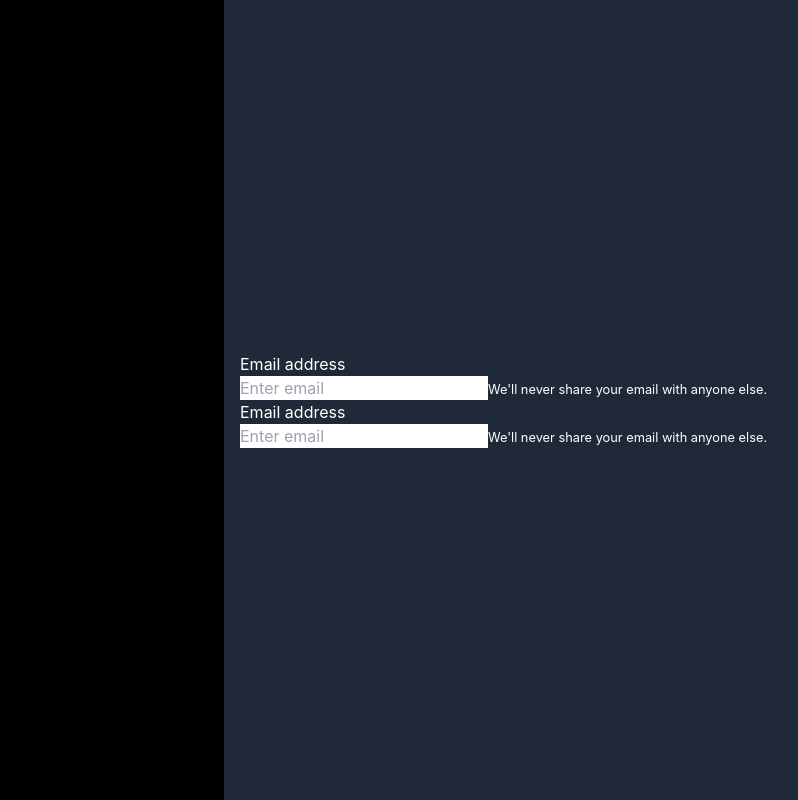
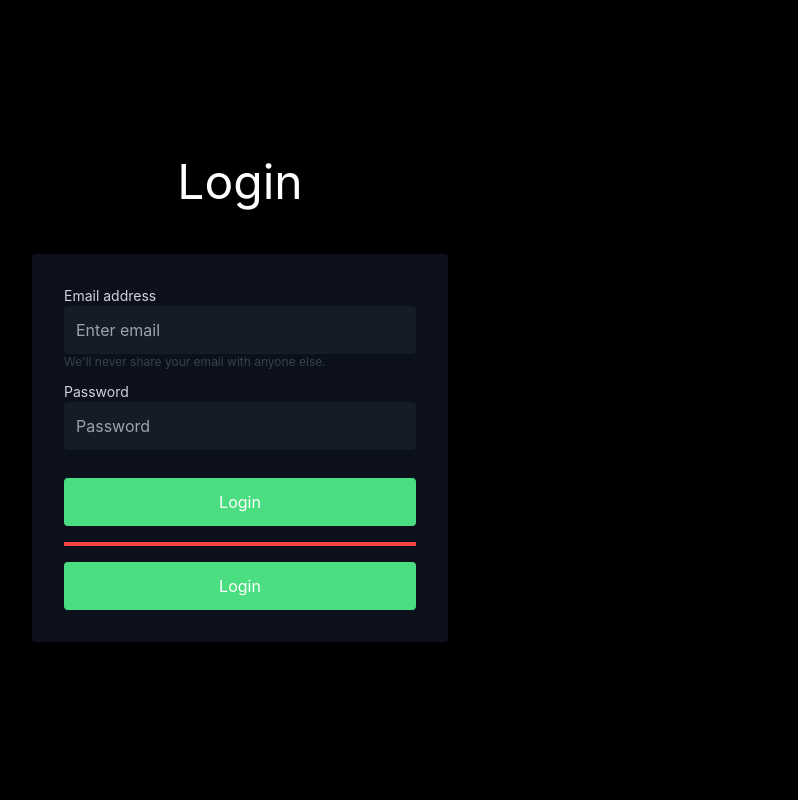
Before and after one commit to princecodes247/LinkCtrl--frontend, a React (Vite) app: page /register in a window 1280 px wide. Shown: the whole page, without its empty margins (400-1198 px from the left). Built offline with nearby package versions, Linux system fonts and the light colour scheme.

Commit message:
Change AuthLayout

```diff
--- a/src/components/layouts/AuthLayout.jsx
+++ b/src/components/layouts/AuthLayout.jsx
@@ -7,8 +7,7 @@ function AuthLayout({ children }) {
   const params = useParams();
   return (
     <main className="flex flex-col md:flex-row justify-center md:h-screen">
-      <section className=" flex-1">{params.auth}</section>
-      <section className="flex-1 flex flex-col text-white bg-gray-800 p-4 justify-center items-center md:items-stretch">
+      <section className="flex-1 flex flex-col text-white  p-4 justify-center items-center">
         {children}
       </section>
     </main>
--- a/src/pages/auth/login.jsx
+++ b/src/pages/auth/login.jsx
@@ -6,37 +6,46 @@ import Button from '../../components/ui/Button';
 function Login() {
   return (
     <AuthLayout>
-      <h1 className="text-5xl">Login</h1>
-      <form className="flex flex-col">
+      <h1 className="text-5xl mb-12">Login</h1>
+      <form className="flex flex-col gap-3 p-8 bg-gray-900 bg-opacity-70 rounded w-2/6 text-gray-200">
         <div className="form-group flex flex-col">
-          <label htmlFor="email">
-            <p>Email address</p>
+          <label htmlFor="email" className="w-full">
+            <p className="text-sm text-gray-300">Email address</p>
             <input
               type="email"
-              className="form-control p-2 rounded-sm"
+              className="form-control p-3 rounded flex-1 w-full bg-opacity-50 bg-gray-800"
               id="email"
               aria-describedby="emailHelp"
               placeholder="Enter email"
             />
           </label>
-          <small id="emailHelp" className="form-text text-muted">
+          <small
+            id="emailHelp"
+            className="form-text text-xs text-gray-700 text-muted"
+          >
             We&apos;ll never share your email with anyone else.
           </small>
         </div>
 
         <div className="form-group flex flex-col">
           <label htmlFor="password">
-            <p>Password</p>
+            <p className="text-sm text-gray-300">Password</p>
             <input
               type="password"
-              className="form-control p-2 rounded-sm"
+              className="form-control w-full p-3 rounded flex-1 bg-opacity-50 bg-gray-800"
               id="password"
               placeholder="Password"
             />
           </label>
         </div>
         <div className="form-group">
-          <Button to="dashboard">Login</Button>
+          <Button to="dashboard" classNames="block mt-4">
+            Login
+          </Button>
+          <div className="w-full my-4 h-1 bg-red-500" />
+          <Button to="dashboard" classNames="block">
+            Login
+          </Button>
         </div>
       </form>
     </AuthLayout>
--- a/src/pages/auth/register.jsx
+++ b/src/pages/auth/register.jsx
@@ -2,40 +2,51 @@ import React from 'react';
 // import { Link } from 'react-router-dom';
 import { AuthLayout } from '../../components/layouts';
 // import React, { useState } from 'react';
+import Button from '../../components/ui/Button';
 
 function Register() {
   return (
     <AuthLayout>
-      <form className="flex flex-col">
-        <div className="form-group">
-          <label htmlFor="exampleInputEmail1">
-            <p>Email address</p>
+      <h1 className="text-5xl mb-12">Login</h1>
+      <form className="flex flex-col gap-3 p-8 bg-gray-900 bg-opacity-70 rounded w-2/6 text-gray-200">
+        <div className="form-group flex flex-col">
+          <label htmlFor="email" className="w-full">
+            <p className="text-sm text-gray-300">Email address</p>
             <input
               type="email"
-              className="form-control"
-              id="exampleInputEmail1"
+              className="form-control p-3 rounded flex-1 w-full bg-opacity-50 bg-gray-800"
+              id="email"
               aria-describedby="emailHelp"
               placeholder="Enter email"
             />
           </label>
-          <small id="emailHelp" className="form-text text-muted">
+          <small
+            id="emailHelp"
+            className="form-text text-xs text-gray-700 text-muted"
+          >
             We&apos;ll never share your email with anyone else.
           </small>
         </div>
-        <div className="form-group">
-          <label htmlFor="exampleInputEmail1">
-            <p>Email address</p>
+
+        <div className="form-group flex flex-col">
+          <label htmlFor="password">
+            <p className="text-sm text-gray-300">Password</p>
             <input
-              type="email"
-              className="form-control"
-              id="exampleInputEmail1"
-              aria-describedby="emailHelp"
-              placeholder="Enter email"
+              type="password"
+              className="form-control w-full p-3 rounded flex-1 bg-opacity-50 bg-gray-800"
+              id="password"
+              placeholder="Password"
             />
           </label>
-          <small id="emailHelp" className="form-text text-muted">
-            We&apos;ll never share your email with anyone else.
-          </small>
+        </div>
+        <div className="form-group">
+          <Button to="dashboard" classNames="block mt-4">
+            Login
+          </Button>
+          <div className="w-full my-4 h-1 bg-red-500" />
+          <Button to="dashboard" classNames="block">
+            Login
+          </Button>
         </div>
       </form>
     </AuthLayout>
```
